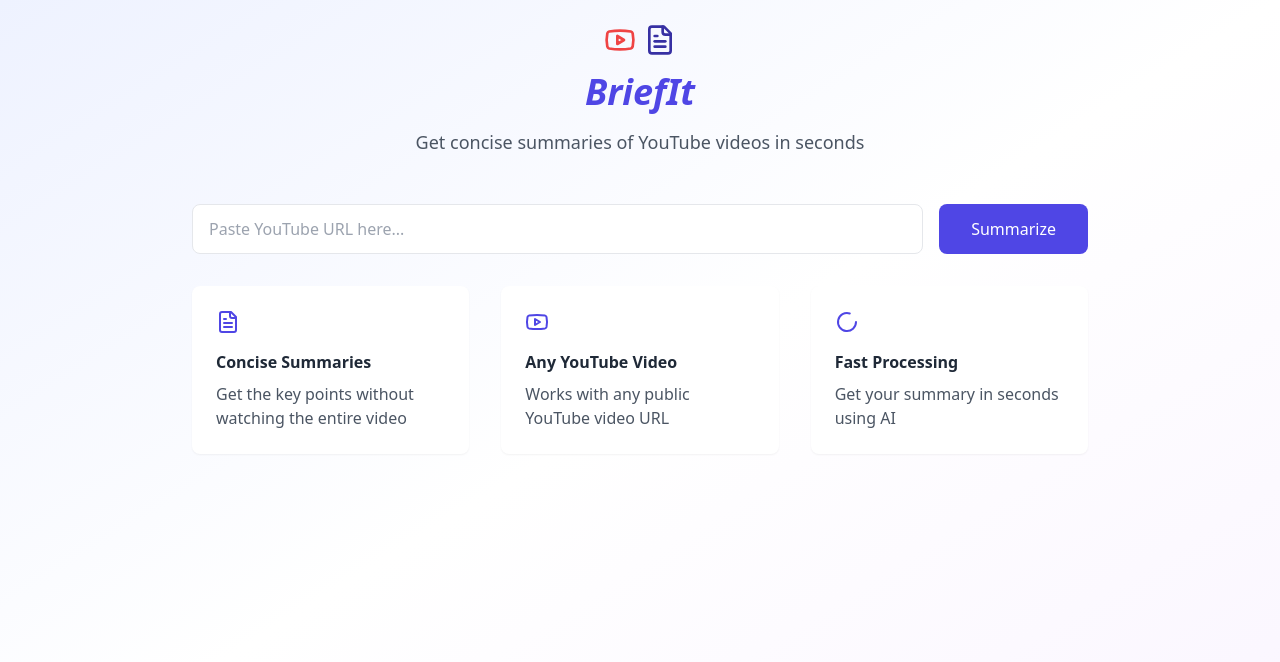
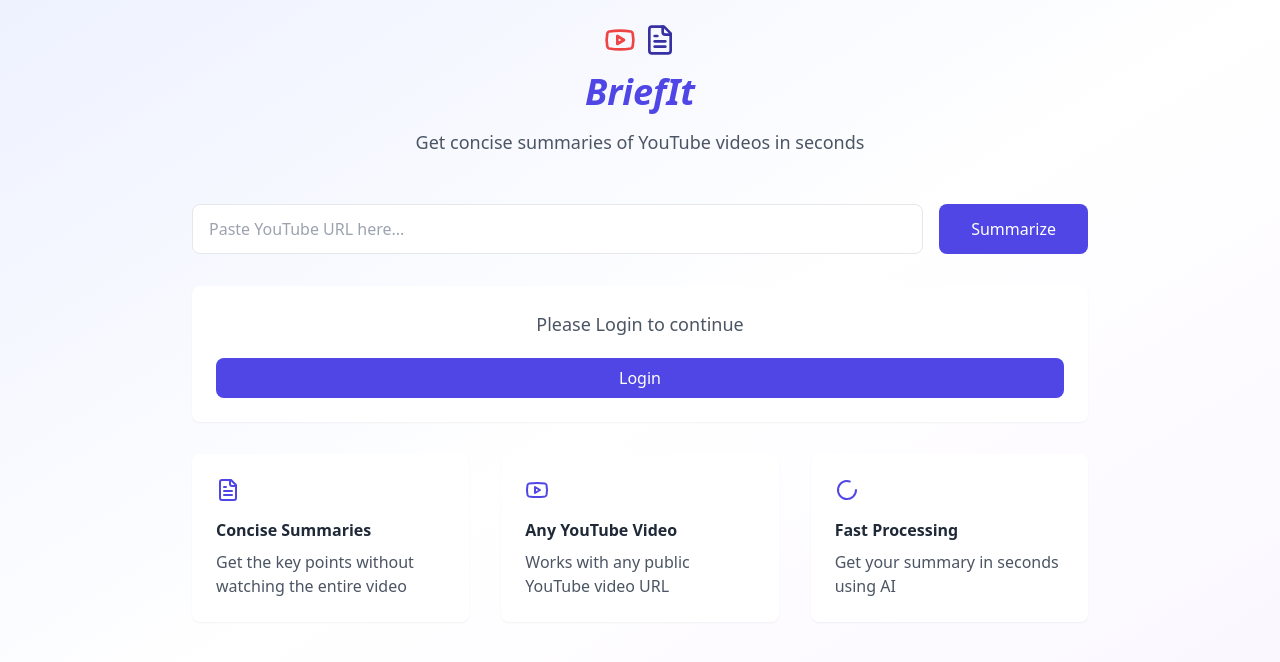
Before and after one commit to prshantto/BriefIt, a React (Vite) app: page / in a window 1280 px wide. Shown: the top 662 px of the page. Built offline with nearby package versions, Linux system fonts and the light colour scheme.

Commit message:
created isLoggin logic

```diff
--- a/package.json
+++ b/package.json
@@ -13,7 +13,8 @@
     "lucide-react": "^0.469.0",
     "react": "^18.3.1",
     "react-dom": "^18.3.1",
-    "react-router-dom": "^7.1.1"
+    "react-router-dom": "^7.1.1",
+    "recoil": "^0.7.7"
   },
   "devDependencies": {
     "@eslint/js": "^9.17.0",
--- a/src/Pages/Login.jsx
+++ b/src/Pages/Login.jsx
@@ -1,10 +1,13 @@
 import { useState } from "react";
 import { useNavigate } from "react-router-dom";
 import { Header } from "../components/Header";
+import { useSetRecoilState } from "recoil";
+import { isLoggedIn } from "../atom";
 import "./Form.css";
 
 const Login = () => {
   const navigate = useNavigate();
+  const setIsLoggedin = useSetRecoilState(isLoggedIn);
   const [email, setEmail] = useState("");
   const [password, setPassword] = useState("");
   const [errors, setErrors] = useState({});
@@ -12,6 +15,7 @@
   const handleSubmit = (e) => {
     e.preventDefault();
     console.log({ email, password });
+    setIsLoggedin(true);
     setEmail("");
     setPassword("");
   };
--- a/src/Pages/VideoSummarizer.jsx
+++ b/src/Pages/VideoSummarizer.jsx
@@ -4,8 +4,13 @@
 import { ErrorMessage } from "../components/ErrorMessage";
 import { SummaryResult } from "../components/SummaryResult";
 import { Features } from "../components/Features";
+import { useRecoilValue } from "recoil";
+import { isLoggedIn } from "../atom";
+import { useNavigate } from "react-router-dom";
 
 export function VideoSummarizer() {
+  const navigate = useNavigate();
+  const isLoggedin = useRecoilValue(isLoggedIn);
   const [url, setUrl] = useState("");
   const [loading, setLoading] = useState(false);
   const [result, setResult] = useState(null);
@@ -49,7 +54,19 @@
         />
 
         <ErrorMessage message={error} />
-        <SummaryResult result={result} />
+        {isLoggedin ? (
+          <SummaryResult result={result} />
+        ) : (
+          <div className="text-center bg-white p-6 rounded-lg shadow-sm">
+            <p className="text-gray-600 text-lg">Please Login to continue</p>
+            <button
+              className="w-full bg-indigo-600 hover:bg-indigo-700 text-white px-4 py-2 mt-5 rounded-lg font-medium transition-colors duration-200 disabled:opacity-70 disabled:cursor-not-allowed"
+              onClick={() => navigate("/login")}
+            >
+              Login
+            </button>
+          </div>
+        )}
         <Features />
       </div>
     </div>
--- /dev/null
+++ b/src/atom.js
@@ -0,0 +1,6 @@
+import { atom } from "recoil";
+
+export const isLoggedIn = atom({
+  key: "user",
+  default: false,
+});
--- a/src/main.jsx
+++ b/src/main.jsx
@@ -1,13 +1,17 @@
 import { StrictMode } from "react";
 import { createRoot } from "react-dom/client";
 import { BrowserRouter } from "react-router-dom";
+import { RecoilRoot } from "recoil";
+
 import App from "./App.jsx";
 import "./index.css";
 
 createRoot(document.getElementById("root")).render(
   <StrictMode>
     <BrowserRouter>
-      <App />
+      <RecoilRoot>
+        <App />
+      </RecoilRoot>
     </BrowserRouter>
   </StrictMode>
 );
```
Also changed, not shown: src/components/Login.jsx (deleted).
